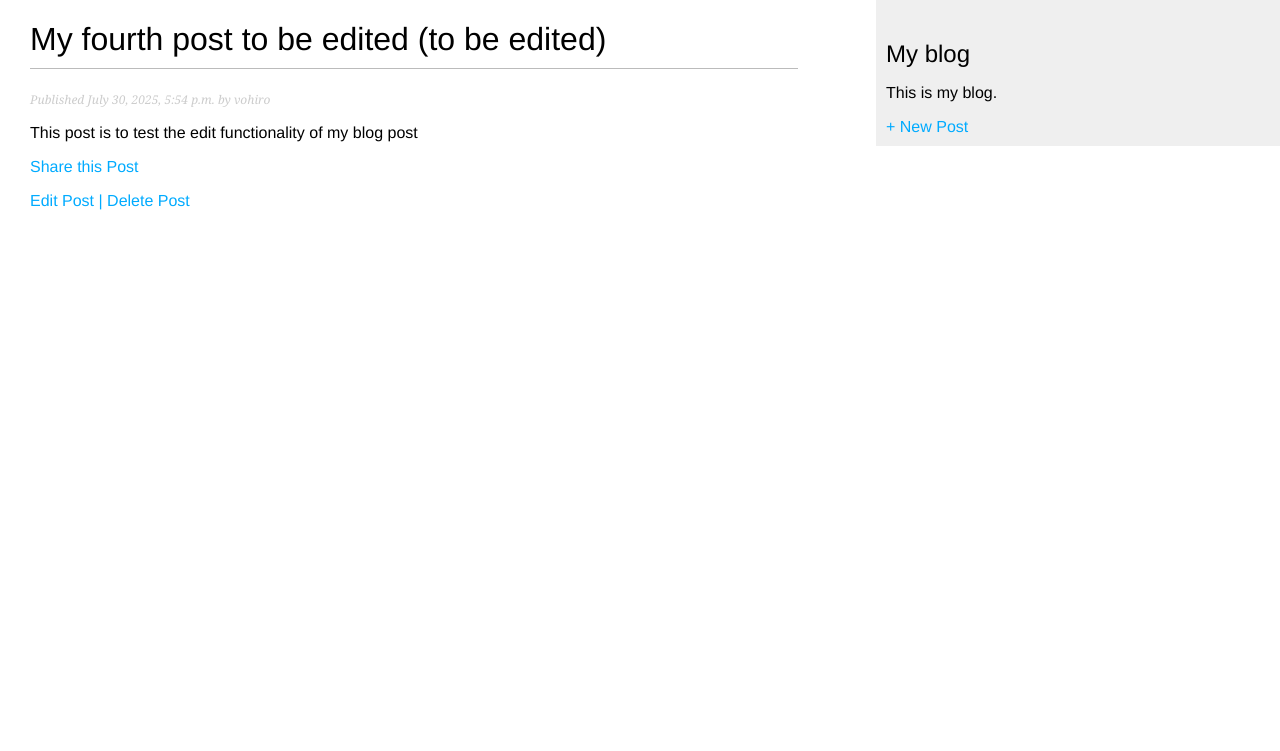
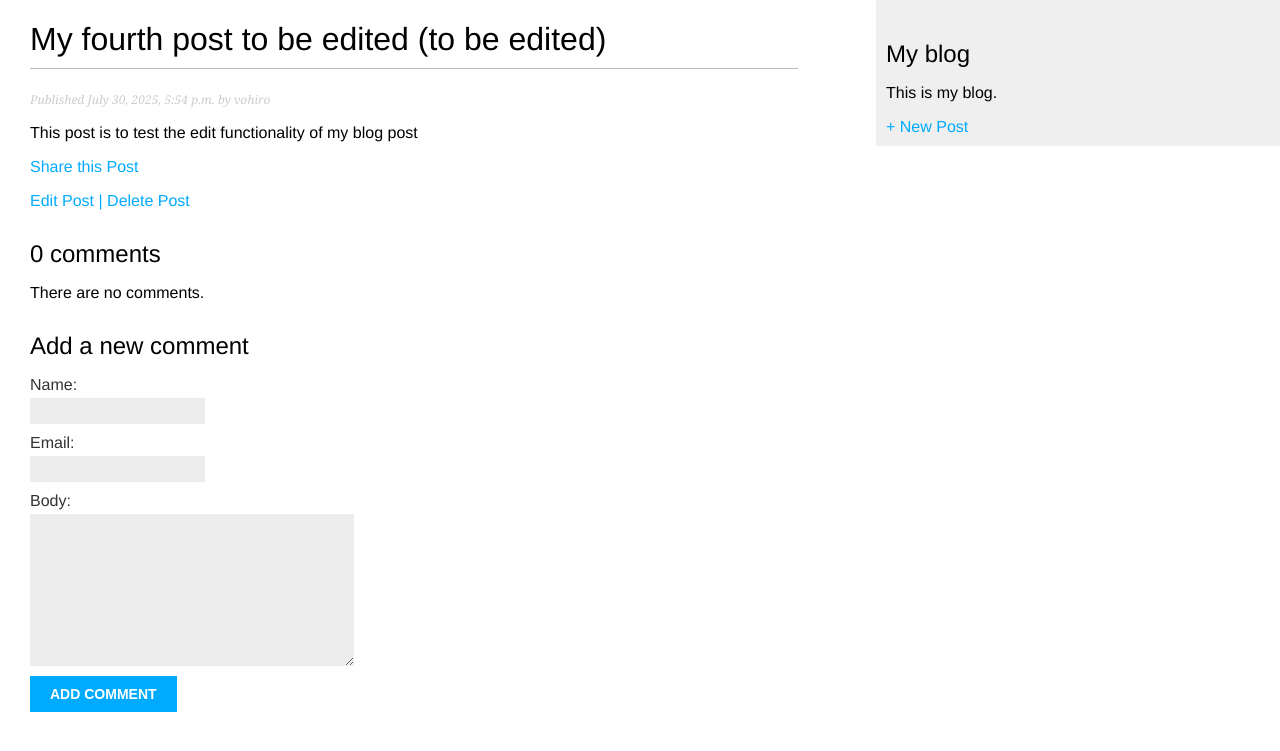
Before and after one commit to Vohiro/My_Blog, a Django app: page /blog/post_detail/6/ in a window 1280 px wide. Shown: the top 751 px of the page. Run offline with Django 5.2, Linux system fonts and the light colour scheme; data comes from the database, SQL or seed files in the repository; both versions use the stored data as it was after the commit.

Commit message:
Implemented a comment functionality for each post

```diff
--- a/my_project/my_blog/forms.py
+++ b/my_project/my_blog/forms.py
@@ -1,7 +1,14 @@
 from django import forms
+from .models import Comment
 
 class EmailPostForm(forms.Form):
     name = forms.CharField(max_length=50)
     email = forms.EmailField()
     to = forms.EmailField()
     comments = forms.CharField(required=False, widget=forms.Textarea) # Textarea to display <textarea> instead of <input>
+
+
+class CommentForm(forms.ModelForm):
+    class Meta:
+        model = Comment
+        fields = ['name', 'email', 'body']
--- a/my_project/my_blog/models.py
+++ b/my_project/my_blog/models.py
@@ -2,6 +2,8 @@ from django.db import models
 from django.contrib.auth.models import User
 from django.utils import timezone
 from django.urls import reverse
+
+
 class Post(models.Model):
     title = models.CharField(max_length=200)
     slug = models.SlugField(max_length=200, unique_for_date='publish') # prevent saving new post with the same slug for a given date
@@ -20,3 +22,23 @@ class Post(models.Model):
 
     def get_absolute_url(self):
         return reverse('post_detail', kwargs={'slug':self.slug, 'pk': self.pk})
+
+
+class Comment(models.Model):
+    post = models.ForeignKey(Post, on_delete=models.CASCADE, related_name='comments')
+    name = models.CharField(max_length=100)
+    email = models.EmailField()
+    body = models.TextField()
+    created = models.DateTimeField(auto_now_add=True)
+    updated = models.DateTimeField(auto_now=True)
+    active = models.BooleanField(default=True)
+
+    class Meta:
+        ordering = ['created']
+        indexes = [models.Index(fields=['created']),]
+
+    def __str__(self):
+        return f'Comment by {self.name} on {self.post}'
+
+    def get_absolute_url(self):
+        return reverse('comment_detail', kwargs={'id': self.id})
--- /dev/null
+++ b/my_project/my_blog/templates/my_blog/includes/comment_form.html
@@ -0,0 +1,6 @@
+<h2>Add a new comment</h2>
+<form action="{% url "post_comment" post.pk %}" method="post">
+    {{ form.as_p }}
+    {% csrf_token %}
+    <p><input type="submit" value="Add comment"></p>
+</form>
--- a/my_project/my_blog/templates/my_blog/post_detail.html
+++ b/my_project/my_blog/templates/my_blog/post_detail.html
@@ -14,4 +14,21 @@
  <a href="{% url 'post_edit' post.pk %}">Edit Post</a>
  <a> | </a>
  <a href="{% url 'post_delete' post.pk %}">Delete Post</a>
+ {% with comments.count as total_comments %}
+    <h2>
+        {{ total_comments }} comment{{ total_comments|pluralize }}
+    </h2>
+ {% endwith %}
+{% for comment in comments %}
+ <div class="comment">
+    <p class="info">
+        Comment {{ forloop.counter }} by {{ comment.name }}
+        {{ comment.created }}
+    </p>
+    {{ comment.body|linebreaks }}
+ </div>
+ {% empty %}
+    <p>There are no comments.</p>
+ {% endfor %}
+ {% include "my_blog/includes/comment_form.html" %}
 {% endblock %}
--- a/my_project/my_blog/urls.py
+++ b/my_project/my_blog/urls.py
@@ -6,7 +6,8 @@ from .views import (
     PostCreateView,
     PostUpdateView,
     PostDeleteView,
-    post_share
+    post_share,
+    post_comment,
     )
 
 urlpatterns = [
@@ -19,4 +20,6 @@ urlpatterns = [
     path('blog/post_detail/<int:pk>/post_edit/', PostUpdateView.as_view(), name='post_edit'),
     path('blog/post_detail/<int:pk>/post_delete/', PostDeleteView.as_view(), name='post_delete'),
     path('blog/post_detail/<int:pk>/post_share/', post_share, name='post_share'),
+    # Comment views
+    path('blog/post_detail/<int:pk>/post_comment/', post_comment, name='post_comment'),
 ]
--- a/my_project/my_blog/views.py
+++ b/my_project/my_blog/views.py
@@ -1,6 +1,6 @@
 from django.shortcuts import render, get_object_or_404
 from django.views.generic import ListView, DetailView
-from .models import Post
+from .models import Post, Comment
 from django.views.generic.edit import (
     CreateView,
     UpdateView,
@@ -8,8 +8,9 @@ from django.views.generic.edit import (
     )
 from django.utils.text import slugify
 from django.urls import reverse_lazy
-from .forms import EmailPostForm
+from .forms import EmailPostForm, CommentForm
 from django.core.mail import send_mail
+from django.views.decorators.http import require_POST
 
 def home_page(request):
     return render(request, 'my_blog/home_page.html')
@@ -23,6 +24,13 @@ class PostListView(ListView):
 class PostDetailView(DetailView):
     model = Post
     template_name = 'my_blog/post_detail.html'
+
+    def get_context_data(self, **kwargs):
+        context = super().get_context_data(**kwargs)
+        post = self.object
+        context['comments'] = post.comments.filter(active=True) # To list active comment for this post
+        context['form'] = CommentForm() # form for user to fill
+        return context
 
 class PostCreateView(CreateView):
     model = Post
@@ -67,3 +75,17 @@ def post_share(request, pk):
     return render(request, 'my_blog/post_share.html', {'post': post,
                                                        'form': form,
                                                        'sent': sent})
+
+@require_POST
+def post_comment(request, pk):
+    post = get_object_or_404(Post, id=pk)
+    comment = None
+
+    #To handle a posted comment
+    form = CommentForm(data=request.POST)
+    if form.is_valid():
+        comment = form.save(commit=False) # To create a comment object without saving it to database
+        comment.post = post # Assign the post to comment
+        comment.save() # save comment to database
+    context = {'post': post, 'form': form, 'comment': comment}
+    return render(request, 'my_blog/post_comment.html', context)
```
Also changed, not shown: my_project/my_blog/admin.py (+7 -1 lines), my_project/my_blog/templates/my_blog/post_comment.html (added, +11 -0 lines), my_project/db.sqlite3, my_project/my_blog/migrations/0003_comment.py (added).
